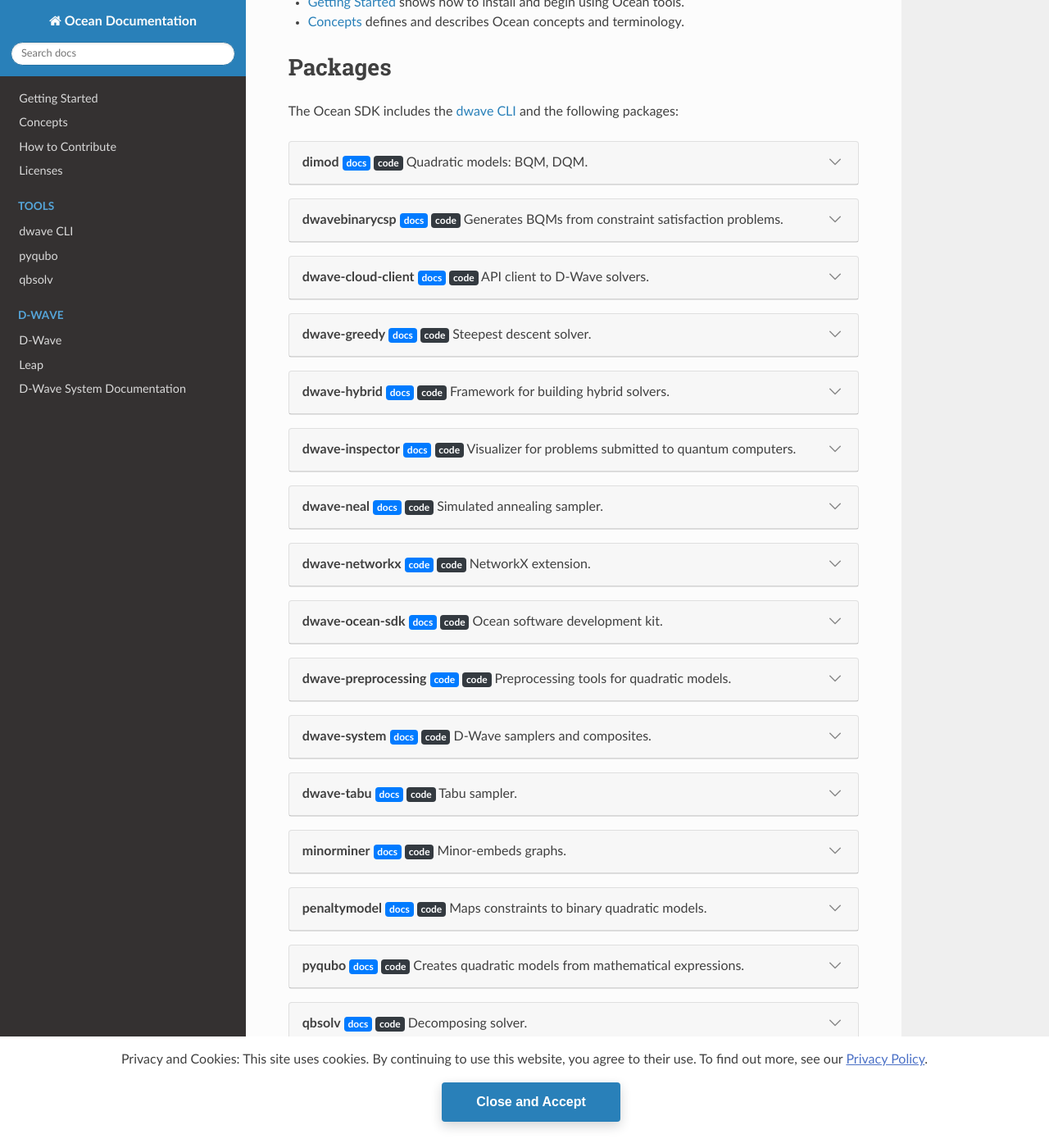
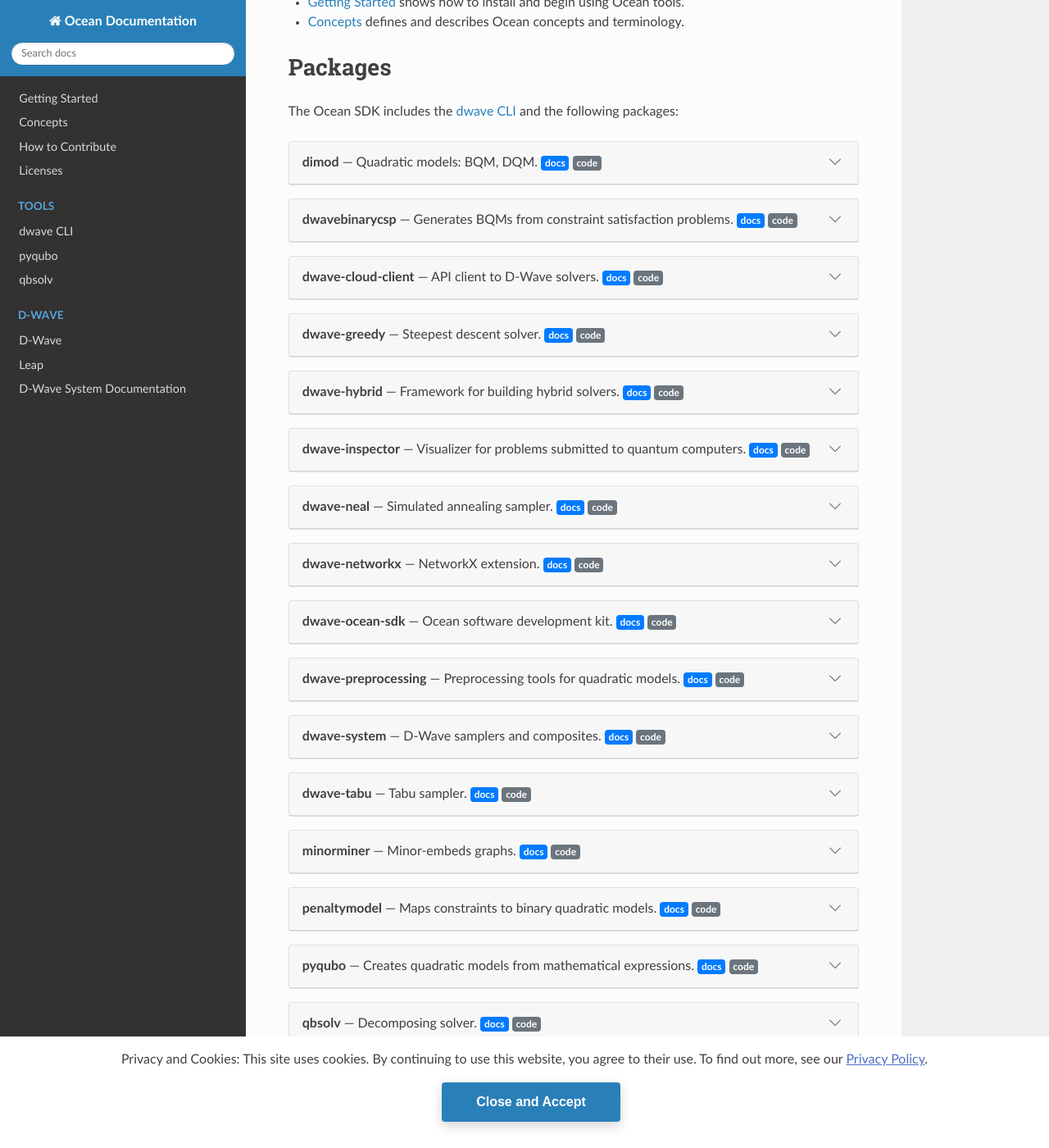
Before and after one commit to dwavesystems/dwave-ocean-sdk, a Sphinx documentation site: the page built from docs/index.rst, in a window 1280 px wide and 1400 px high, scrolled down 241 px. Shown: the whole window at 82% size. Built offline with Sphinx 7.4.7 and the Read the Docs theme 2.0.0, drawn with Linux system fonts in a browser that asks for light colours; pages that are not in the unit, such as notebooks, are missing from menus; the version number could not be read and is left out; some of the changed lines change nothing that is shown.

Commit message:
Use grey for code badge, move badges to right

```diff
--- a/docs/index.rst
+++ b/docs/index.rst
@@ -35,42 +35,58 @@
 The Ocean SDK includes the :ref:`dwave_cli` and the following packages:
 
 
-.. dropdown::  **dimod** :link-badge:`https://docs.ocean.dwavesys.com/en/stable/docs_dimod/sdk_index.html, "docs", cls=badge-primary text-white` :link-badge:`https://github.com/dwavesystems/dimod, "code", cls=badge-dark text-white` Quadratic models: BQM, DQM.
+.. dropdown::  **dimod** --- Quadratic models: BQM, DQM. \
+   :link-badge:`https://docs.ocean.dwavesys.com/en/stable/docs_dimod/sdk_index.html, "docs", cls=badge-primary text-white` \
+   :link-badge:`https://github.com/dwavesystems/dimod, "code", cls=badge-secondary text-white`
 
    Shared API for binary quadratic :term:`sampler`\ s. Provides a binary quadratic model (BQM) class
    that contains :term:`Ising` and quadratic unconstrained binary optimization (:term:`QUBO`) models
    used by samplers such as the D-Wave system. Also provides utilities for constructing new samplers
    and composed samplers.
 
-.. dropdown:: **dwavebinarycsp** :link-badge:`https://docs.ocean.dwavesys.com/en/stable/docs_binarycsp/sdk_index.html,"docs", cls=badge-primary text-white` :link-badge:`https://github.com/dwavesystems/dwavebinarycsp,"code", cls=badge-dark text-white` Generates BQMs from constraint satisfaction problems.
+.. dropdown:: **dwavebinarycsp** --- Generates BQMs from constraint satisfaction problems. \
+   :link-badge:`https://docs.ocean.dwavesys.com/en/stable/docs_binarycsp/sdk_index.html,"docs", cls=badge-primary text-white` \
+   :link-badge:`https://github.com/dwavesystems/dwavebinarycsp,"code", cls=badge-secondary text-white`
 
    Library to construct a binary quadratic model from a constraint satisfaction
    problem with small constraints over binary variables.
 
-.. dropdown:: **dwave-cloud-client** :link-badge:`https://docs.ocean.dwavesys.com/en/stable/docs_cloud/sdk_index.html, "docs", cls=badge-primary text-white` :link-badge:`https://github.com/dwavesystems/dwave-cloud-client, "code", cls=badge-dark text-white` API client to D-Wave solvers.
+.. dropdown:: **dwave-cloud-client** --- API client to D-Wave solvers. \
+   :link-badge:`https://docs.ocean.dwavesys.com/en/stable/docs_cloud/sdk_index.html, "docs", cls=badge-primary text-white` \
+   :link-badge:`https://github.com/dwavesystems/dwave-cloud-client, "code", cls=badge-secondary text-white`
 
    Minimal implementation of the REST interface used to communicate with D-Wave
    :term:`Sampler` API (SAPI) servers.
 
-.. dropdown:: **dwave-greedy** :link-badge:`https://docs.ocean.dwavesys.com/en/stable/docs_greedy/sdk_index.html, "docs", cls=badge-primary text-white` :link-badge:`https://github.com/dwavesystems/dwave-greedy, "code", cls=badge-dark text-white` Steepest descent solver.
+.. dropdown:: **dwave-greedy** --- Steepest descent solver. \
+   :link-badge:`https://docs.ocean.dwavesys.com/en/stable/docs_greedy/sdk_index.html, "docs", cls=badge-primary text-white` \
+   :link-badge:`https://github.com/dwavesystems/dwave-greedy, "code", cls=badge-secondary text-white`
 
    An implementation of a steepest descent solver for binary quadratic models.
 
-.. dropdown:: **dwave-hybrid** :link-badge:`https://docs.ocean.dwavesys.com/en/stable/docs_hybrid/sdk_index.html, "docs", cls=badge-primary text-white` :link-badge:`https://github.com/dwavesystems/dwave-hybrid, "code", cls=badge-dark text-white` Framework for building hybrid solvers.
+.. dropdown:: **dwave-hybrid** --- Framework for building hybrid solvers. \
+   :link-badge:`https://docs.ocean.dwavesys.com/en/stable/docs_hybrid/sdk_index.html, "docs", cls=badge-primary text-white` \
+   :link-badge:`https://github.com/dwavesystems/dwave-hybrid, "code", cls=badge-secondary text-white`
 
    A general, minimal Python framework for building hybrid asynchronous decomposition
    samplers for quadratic unconstrained binary optimization (QUBO) problems.
 
-.. dropdown:: **dwave-inspector** :link-badge:`https://docs.ocean.dwavesys.com/en/stable/docs_inspector/sdk_index.html, "docs", cls=badge-primary text-white` :link-badge:`https://github.com/dwavesystems/dwave-inspector, "code", cls=badge-dark text-white` Visualizer for problems submitted to quantum computers.
+.. dropdown:: **dwave-inspector** --- Visualizer for problems submitted to quantum computers. \
+   :link-badge:`https://docs.ocean.dwavesys.com/en/stable/docs_inspector/sdk_index.html, "docs", cls=badge-primary text-white` \
+   :link-badge:`https://github.com/dwavesystems/dwave-inspector, "code", cls=badge-secondary text-white`
 
    A tool for visualizing problems submitted to, and answers received from, a D-Wave
    structured solver such as a D-Wave 2000Q quantum computer.
 
-.. dropdown:: **dwave-neal** :link-badge:`https://docs.ocean.dwavesys.com/en/stable/docs_neal/sdk_index.html, "docs", cls=badge-primary text-white` :link-badge:`https://github.com/dwavesystems/dwave-neal, "code", cls=badge-dark text-white` Simulated annealing sampler.
+.. dropdown:: **dwave-neal** --- Simulated annealing sampler. \
+   :link-badge:`https://docs.ocean.dwavesys.com/en/stable/docs_neal/sdk_index.html, "docs", cls=badge-primary text-white` \
+   :link-badge:`https://github.com/dwavesystems/dwave-neal, "code", cls=badge-secondary text-white`
 
    An implementation of a simulated annealing sampler.
 
-.. dropdown:: **dwave-networkx** :link-badge:`https://docs.ocean.dwavesys.com/en/stable/docs_dnx/sdk_index.html, "code", cls=badge-primary text-white` :link-badge:`https://github.com/dwavesystems/dwave-networkx, "code", cls=badge-dark text-white` NetworkX extension.
+.. dropdown:: **dwave-networkx** --- NetworkX extension. \
+   :link-badge:`https://docs.ocean.dwavesys.com/en/stable/docs_dnx/sdk_index.html, "docs", cls=badge-primary text-white` \
+   :link-badge:`https://github.com/dwavesystems/dwave-networkx, "code", cls=badge-secondary text-white`
 
    Extension of NetworkX—a Python language package for exploration and analysis
    of networks and network algorithms—for users of D-Wave Systems.
@@ -79,15 +95,21 @@
    graph-theory algorithms on the D-Wave system and other binary quadratic model
    :term:`sampler`\ s.
 
-.. dropdown:: **dwave-ocean-sdk** :link-badge:`https://docs.ocean.dwavesys.com/en/stable/index.html, "docs", cls=badge-primary text-white` :link-badge:`https://github.com/dwavesystems/dwave-ocean-sdk, "code", cls=badge-dark text-white` Ocean software development kit.
+.. dropdown:: **dwave-ocean-sdk** --- Ocean software development kit. \
+   :link-badge:`https://docs.ocean.dwavesys.com/en/stable/index.html, "docs", cls=badge-primary text-white` \
+   :link-badge:`https://github.com/dwavesystems/dwave-ocean-sdk, "code", cls=badge-secondary text-white`
 
    Installer for D-Wave's Ocean Tools.
 
-.. dropdown:: **dwave-preprocessing** :link-badge:`https://docs.ocean.dwavesys.com/en/stable/docs_preprocessing/sdk_index.html, "code", cls=badge-primary text-white` :link-badge:`https://github.com/dwavesystems/dwave-preprocessing, "code", cls=badge-dark text-white` Preprocessing tools for quadratic models.
+.. dropdown:: **dwave-preprocessing** --- Preprocessing tools for quadratic models. \
+   :link-badge:`https://docs.ocean.dwavesys.com/en/stable/docs_preprocessing/sdk_index.html, "docs", cls=badge-primary text-white` \
+   :link-badge:`https://github.com/dwavesystems/dwave-preprocessing, "code", cls=badge-secondary text-white`
 
    Library containing common preprocessing tools for quadratic models.
 
-.. dropdown:: **dwave-system** :link-badge:`https://docs.ocean.dwavesys.com/en/stable/docs_system/sdk_index.html, "docs", cls=badge-primary text-white` :link-badge:`https://github.com/dwavesystems/dwave-system, "code", cls=badge-dark text-white` D-Wave samplers and composites.
+.. dropdown:: **dwave-system** --- D-Wave samplers and composites. \
+   :link-badge:`https://docs.ocean.dwavesys.com/en/stable/docs_system/sdk_index.html, "docs", cls=badge-primary text-white` \
+   :link-badge:`https://github.com/dwavesystems/dwave-system, "code", cls=badge-secondary text-white`
 
    Basic API for easily incorporating the D-Wave system as a :term:`sampler` in the
    D-Wave Ocean software stack.
@@ -97,12 +119,16 @@
    It also includes several useful composites—layers of pre- and post-processing—that
    can be used with DWaveSampler to handle :term:`minor-embedding`, optimize chain strength, etc.
 
-.. dropdown:: **dwave-tabu** :link-badge:`https://docs.ocean.dwavesys.com/en/stable/docs_tabu/sdk_index.html, "docs", cls=badge-primary text-white` :link-badge:`https://github.com/dwavesystems/dwave-tabu, "code", cls=badge-dark text-white` Tabu sampler.
+.. dropdown:: **dwave-tabu** --- Tabu sampler. \
+   :link-badge:`https://docs.ocean.dwavesys.com/en/stable/docs_tabu/sdk_index.html, "docs", cls=badge-primary text-white` \
+   :link-badge:`https://github.com/dwavesystems/dwave-tabu, "code", cls=badge-secondary text-white`
 
    An implementation of the MST2 multistart tabu search algorithm for quadratic unconstrained
    binary optimization (QUBO) problems with a dimod Python wrapper.
 
-.. dropdown:: **minorminer** :link-badge:`https://docs.ocean.dwavesys.com/en/stable/docs_minorminer/source/sdk_index.html, "docs", cls=badge-primary text-white` :link-badge:`https://github.com/dwavesystems/minorminer, "code", cls=badge-dark text-white` Minor-embeds graphs.
+.. dropdown:: **minorminer** --- Minor-embeds graphs. \
+   :link-badge:`https://docs.ocean.dwavesys.com/en/stable/docs_minorminer/source/sdk_index.html, "docs", cls=badge-primary text-white` \
+   :link-badge:`https://github.com/dwavesystems/minorminer, "code", cls=badge-secondary text-white`
 
    A tool for finding graph :term:`minor-embedding`\ s, developed to embed :term:`Ising` problems onto quantum annealers (QA).
 
@@ -110,7 +136,9 @@
    towards the state of the art in QA: problem graphs of a few to a few hundred variables,
    and hardware graphs of a few thousand qubits.
 
-.. dropdown:: **penaltymodel** :link-badge:`https://docs.ocean.dwavesys.com/en/stable/docs_penalty/sdk_index.html, "docs", cls=badge-primary text-white` :link-badge:`https://github.com/dwavesystems/penaltymodel, "code", cls=badge-dark text-white` Maps constraints to binary quadratic models.
+.. dropdown:: **penaltymodel** --- Maps constraints to binary quadratic models. \
+   :link-badge:`https://docs.ocean.dwavesys.com/en/stable/docs_penalty/sdk_index.html, "docs", cls=badge-primary text-white` \
+   :link-badge:`https://github.com/dwavesystems/penaltymodel, "code", cls=badge-secondary text-white`
 
    An approach to solve a constraint satisfaction problem (CSP) using an :term:`Ising`
    model or a :term:`QUBO`, is to map each individual constraint in the CSP to a ‘small’
@@ -119,11 +147,15 @@
    Includes a local cache for penalty models and a factory that generates penalty models
    using SMT solvers.
 
-.. dropdown:: **pyqubo** :link-badge:`https://pyqubo.readthedocs.io/en/latest, "docs", cls=badge-primary text-white` :link-badge:`https://github.com/recruit-communications/pyqubo, "code", cls=badge-dark text-white` Creates quadratic models from mathematical expressions.
+.. dropdown:: **pyqubo** --- Creates quadratic models from mathematical expressions. \
+   :link-badge:`https://pyqubo.readthedocs.io/en/latest, "docs", cls=badge-primary text-white` \
+   :link-badge:`https://github.com/recruit-communications/pyqubo, "code", cls=badge-secondary text-white`
 
    A package that helps you create QUBOs and Ising models from flexible mathematical expressions.
 
-.. dropdown:: **qbsolv** :link-badge:`https://docs.ocean.dwavesys.com/projects/qbsolv/en/latest/, "docs", cls=badge-primary text-white` :link-badge:`https://github.com/dwavesystems/qbsolv, "code", cls=badge-dark text-white` Decomposing solver.
+.. dropdown:: **qbsolv** --- Decomposing solver. \
+   :link-badge:`https://docs.ocean.dwavesys.com/projects/qbsolv/en/latest/, "docs", cls=badge-primary text-white` \
+   :link-badge:`https://github.com/dwavesystems/qbsolv, "code", cls=badge-secondary text-white`
 
    A decomposing solver that finds a minimum value of a large quadratic unconstrained binary
    optimization (:term:`QUBO`) problem by splitting it into pieces. The pieces are solved
```
